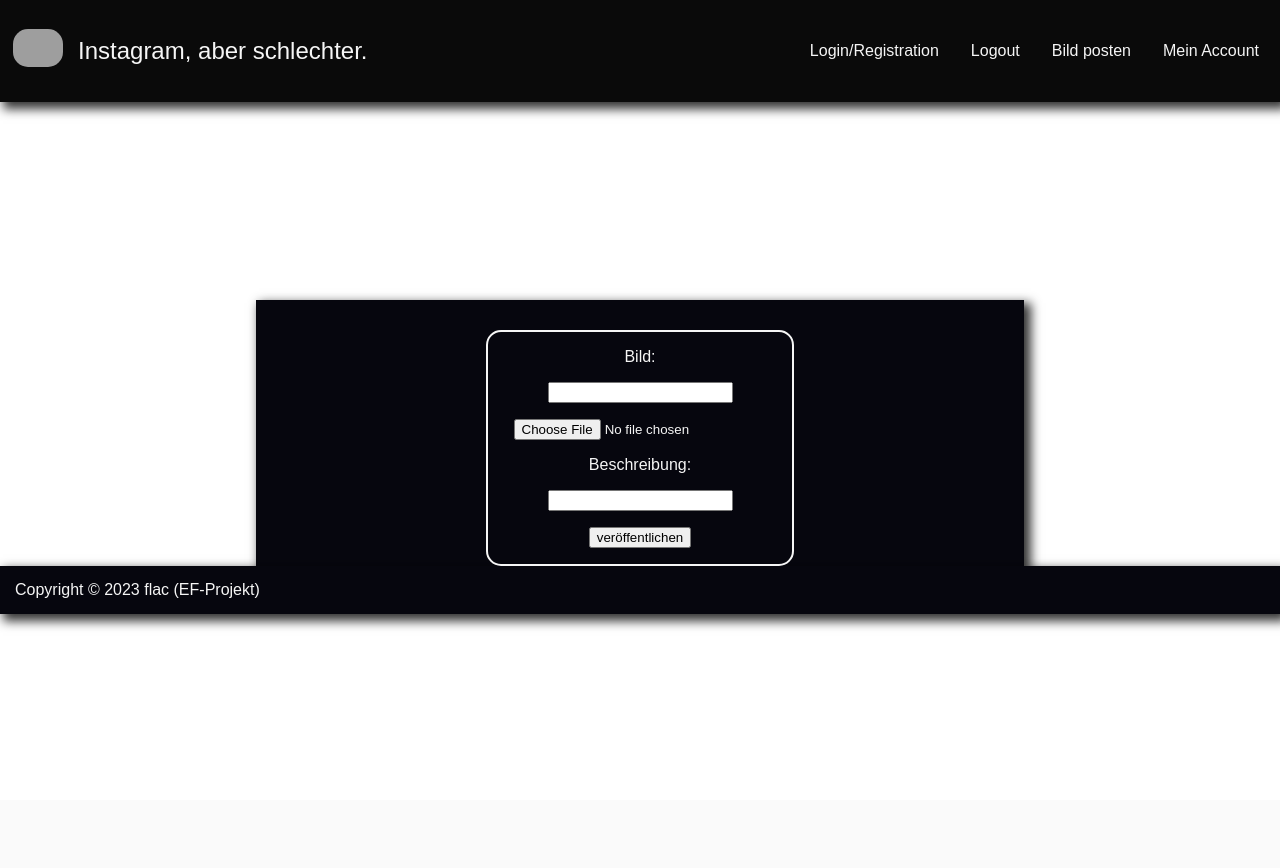
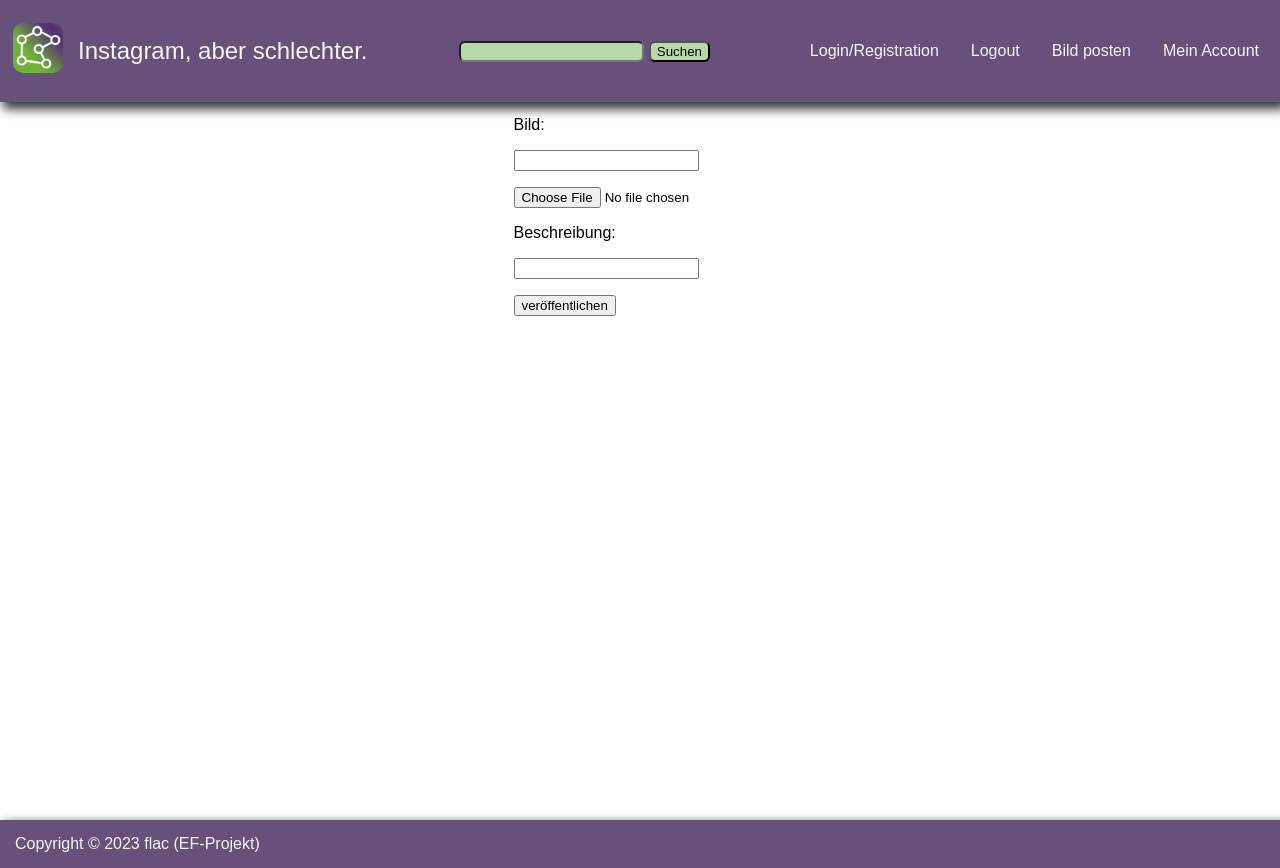
Before and after one commit to Chungster532/EFProjekt_flac23, a Flask app: page /createpost/ in a window 1280 px wide. Before the commit the page ends 628 px from the top, so only its background shows below. Run offline with Flask 3, Linux system fonts and the light colour scheme; grey boxes are pictures that could not be loaded.

Commit message:
timestamp, design search bar

```diff
--- a/frontend/backend/database.py
+++ b/frontend/backend/database.py
@@ -1,10 +1,12 @@
-import sqlite3, datetime
+import sqlite3
+from datetime import datetime, timedelta
 
 def userToDict(id, username, passwordHash, description, image, **args):
     return {'id':id, 'username':username, 'passwordHash': passwordHash, 'description':description, 'image':image}
 
 def postToDict(id, userId, title, image, description, timestamp):
-    return {'id': id, 'userId': userId, 'title': title, 'image':image, 'description':description, 'timestamp':str(datetime.datetime.fromtimestamp(float(timestamp)))}
+    dtobj = datetime.fromtimestamp(float(timestamp))
+    return {'id': id, 'userId': userId, 'title': title, 'image':image, 'description':description, 'timestamp':str(dtobj.strftime('%Y/%m/%d %H:%M'))}
 
 class DB:
     def __init__(self) -> None:
--- a/frontend/static/styles/styles.css
+++ b/frontend/static/styles/styles.css
@@ -1,3 +1,8 @@
+:root{
+    --violet:#67507A;
+    --green:#b8daa8;
+}
+
 *{
     box-sizing: border-box;
 }
@@ -5,11 +10,6 @@ body{
     margin: 0;
     padding: 0;
     font-family: Arial, Helvetica, sans-serif;
-}
-.abc {
-    border: 1px solid #ccc;
-    padding: 10px;
-    margin-bottom: 10px;
 }
 .text {
     color: black;
@@ -20,7 +20,7 @@ body{
     display: flex;
     justify-content: space-between;
     align-items: center;
-    background-color: #67507A;
+    background-color: var(--violet);
     color: whitesmoke;
     position: fixed;
     width: 100%;
@@ -74,11 +74,21 @@ body{
 }
 
 .post_card {
-    background-color: #f0fbeb;
+    background-color: var(--green);
     border-radius: 20px;
     width: 60%;
     margin-top: 3%;
     margin-bottom: 0%;
+}
+
+.header input[type=text] {
+    background-color: var(--green);
+    border-radius: 6px;
+}
+
+.header input[type=submit]{
+    background-color: var(--green);
+    border-radius: 6px;
 }
 
 .post_title {
@@ -121,7 +131,7 @@ body{
 }
 
 .user_card_big {
-    background-color: #f0fbeb;
+    background-color: var(--green);
     border-radius: 20px;
     padding-top: 0%;
     margin-top: 2%;
@@ -173,7 +183,7 @@ body{
 }
 
 .header-right a:hover{
-    background-color: #14141b;
+    background-color: var(--green);
     border-radius: 15px;
 }
 .container{
@@ -194,7 +204,7 @@ body{
 }
 .login_container {
     width: 60%;
-    background-color: #f0fbeb;
+    background-color: var(--green);
     padding: 3%;
     padding-top: 0%;
     height: auto;
@@ -235,8 +245,7 @@ body{
 .footer{
     padding: 15px;
     color: whitesmoke;
-    background-color: rgb(10, 10, 10);
-    background-color: rgb(6, 6, 14);
+    background-color: var(--violet);
     box-shadow: 5px 5px 10px 2px rgba(0,0,0,.8);
 }
 .post {
--- a/frontend/templates/base.html
+++ b/frontend/templates/base.html
@@ -13,26 +13,16 @@
             <a href="/"><img class="main_img" src="{{ url_for('static',filename='styles/ias-icon.png') }}" width="50"></a>
         <p>Instagram, aber schlechter.</p>
         </div>
-        <div class="toggle-btn">
-            <a href="#">
-                <span class="dot"></span>
-                <span class="dot"></span>
-                <span class="dot"></span>
-            </a>
-        </div>
+        <form action="/api/search" method="post">
+            <input type="text" name="q" placeholder="">
+            <input type="submit" value="Suchen"/>
+        </form>
         <div class="header-right">
             <ul>
-                <li>
-                    <form action="/api/search" method="post">
-                        <input type="text" name="q" placeholder="">
-                        <input type="submit" value="Suchen"/>
-                    </form>
-                </li>
                 <li><a href="/login/">Login/Registration</a></li>
                 <li><a href="/logout/">Logout</a></li>
                 <li><a href="/createpost/">Bild posten</a></li>
                 <li><a href="/account/">Mein Account</a></li>
-
             </ul>
         </div>
     </div>
--- a/frontend/templates/createpost.html
+++ b/frontend/templates/createpost.html
@@ -1,39 +1,7 @@
-<!DOCTYPE html>
-<html lang="en">
-<head>
-    <meta charset="UTF-8">
-    <meta name="viewport" content="width=device-width, initial-scale=1.0">
-    <link rel="stylesheet" type="text/css" href="{{ url_for('static',filename='styles/styles_login.css') }}"/>
-    <script src="{{url_for('static', filename='script.js')}}"></script>
-    <title>Login</title>
-</head>
-<body>
-    <div class="header">
-        <div class="website-title">
-            <a href="/"><img src="..\static\styles\ias-icon.jpg" width="50"></a>
-        <p>Instagram, aber schlechter.</p>
-        </div>
-        <div class="toggle-btn">
-            <a href="#">
-                <span class="dot"></span>
-                <span class="dot"></span>
-                <span class="dot"></span>
-            </a>
-        </div>
-        <div class="header-right">
-            <ul>
-                <li><a href="/login/">Login/Registration</a></li>
-                <li><a href="/logout/">Logout</a></li>
-                <li><a href="/createpost/">Bild posten</a></li>
-                <li><a href="/account/">Mein Account</a></li>
-            </ul>
-        </div>
-    </div>
+{% extends "base.html" %}
 {% block content %}
-    <div class="container">
-        <div class="ignore">you shouldn't see me</div>
-        <div class="content">
-            <div class="login">
+<div class="main_container">
+    <div class="createpost_container">
         <form action="/api/post" method="post" enctype="multipart/form-data">
             <p>Bild:</p>
             <p><input type="text" name="title" /></p>
@@ -44,10 +12,4 @@
         </form>
     </div>
 </div>
-    </div>
 {% endblock %}
-    <div class="footer">
-        Copyright &copy; 2023 flac (EF-Projekt)
-    </div>
-</body>
-</html>
```
Lines whose indentation alone changed are shown as unchanged.
